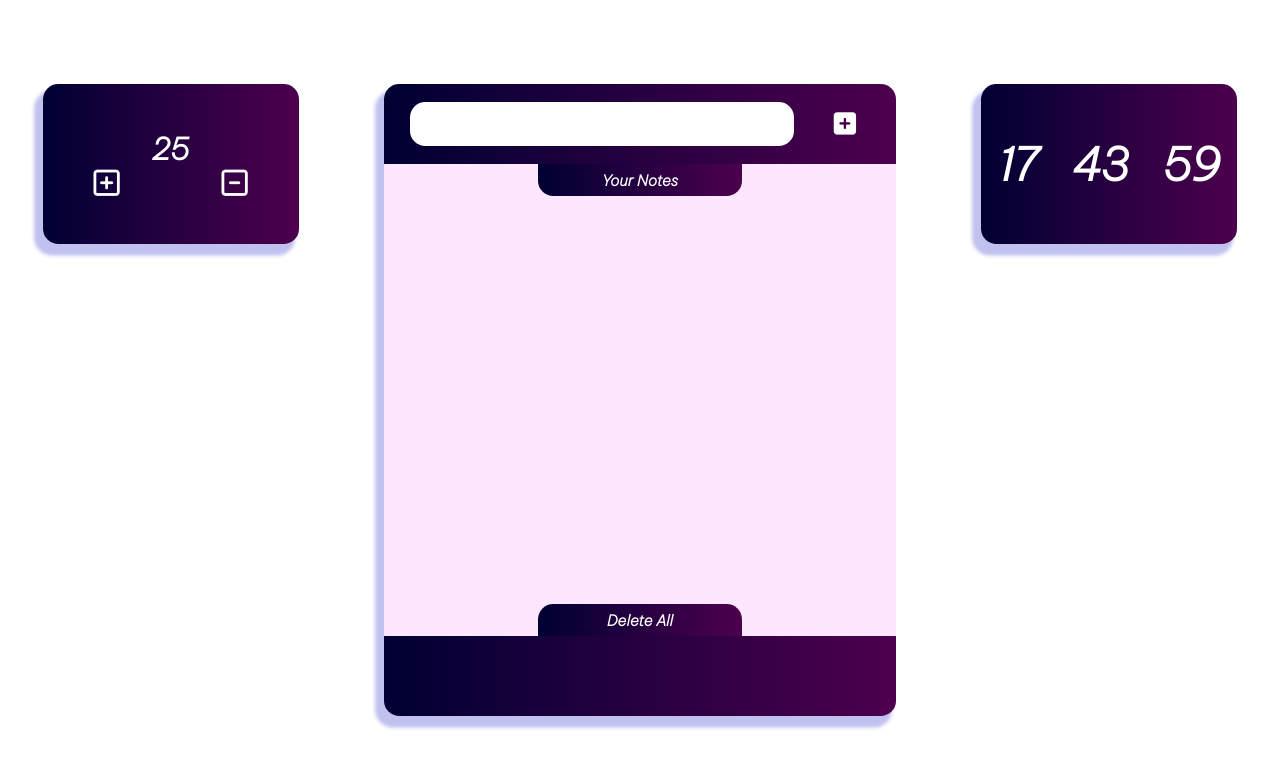
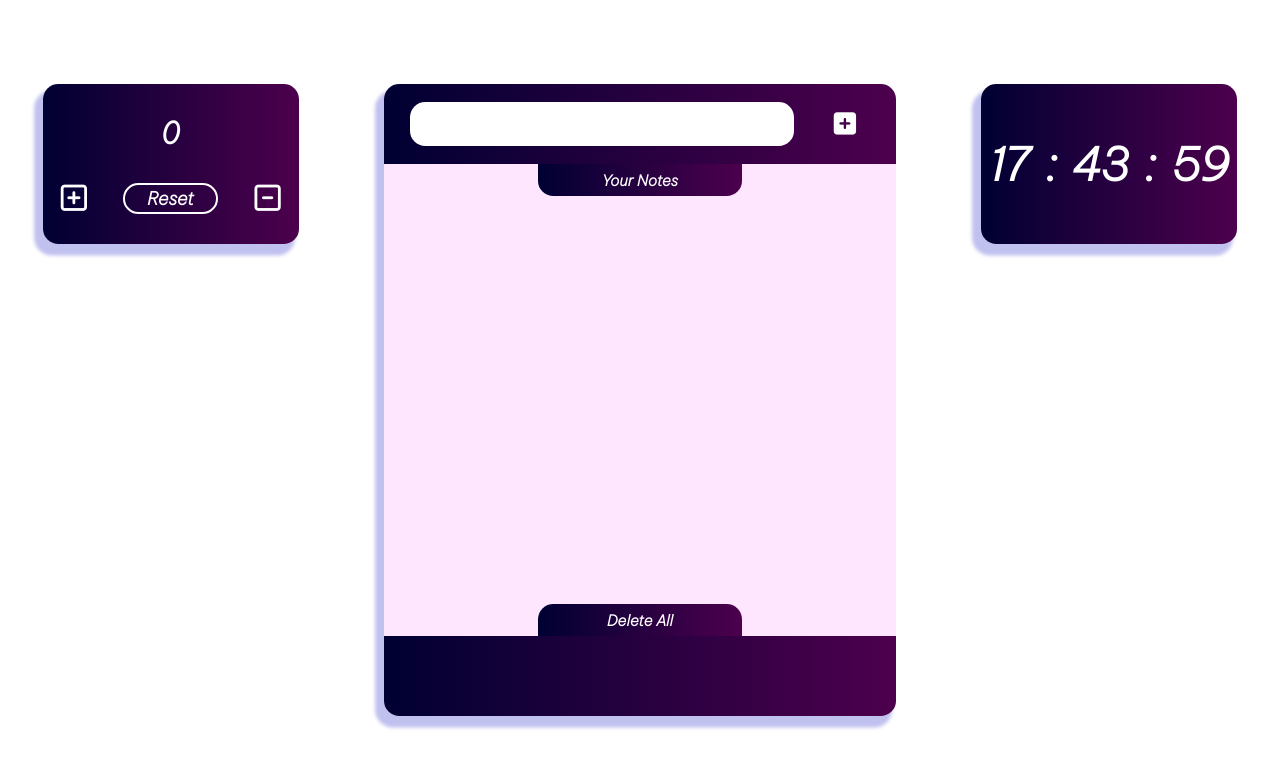
Before and after one commit to dgknfordevelop/What-ToDo, a plain HTML site: page index.html in a window 1280 px wide. Drawn offline with Linux system fonts and the light colour scheme.

Commit message:
updates on Scss and JavaScript

```diff
--- a/index.html
+++ b/index.html
@@ -18,8 +18,11 @@
     <div class="main-container">
 
         <div class="counter-container">
-            <div class="counter-number">25</div>
-            <div class="plus-minus-container"><i class="far fa-plus-square"></i> <i class="far fa-minus-square"></i>
+            <div class="counter-number">0</div>
+            <div class="plus-minus-container">
+                <i class="far fa-plus-square"></i>
+                <div class="reset-button">Reset</div>
+                <i class="far fa-minus-square"></i>
             </div>
         </div>
 
@@ -48,8 +51,8 @@
         </div>
 
         <div class="digital-clock-container">
-            <span class="hours"></span>
-            <span class="minutes"></span>
+            <span class="hours"></span>:
+            <span class="minutes"></span>:
             <span class="seconds"></span>
         </div>
     </div>
--- a/js/counter.js
+++ b/js/counter.js
@@ -1,2 +1,23 @@
 let counterNumber = document.querySelector(".counter-number");
 let plusMinus = document.querySelector(".plus-minus-container");
+let resetButton = document.querySelector(".reset-button");
+
+plusMinus.addEventListener("click", changeNumber);
+resetButton.addEventListener("click", resetNumber);
+
+function changeNumber(plusButton){
+    if(plusButton.target.className == "far fa-plus-square"){
+
+        let IncrementNum = Number(counterNumber.textContent) + 1;
+        counterNumber.textContent = IncrementNum;
+
+    } else if(plusButton.target.className == "far fa-minus-square"){
+
+        let IncrementNum = Number(counterNumber.textContent) - 1;
+        counterNumber.textContent = IncrementNum;
+    }
+}
+
+function resetNumber(){
+    counterNumber.textContent = 0;
+}
--- a/js/digital-clock.js
+++ b/js/digital-clock.js
@@ -1,31 +1,33 @@
+let clockContainer = document.querySelector(".digital-clock-container");
 let hoursBox = document.querySelector(".hours");
 let minutesBox = document.querySelector(".minutes");
 let secondsBox = document.querySelector(".seconds");
 
-function timeSet(){
+function timeSet() {
 
-let digitalDate = new Date();
-let digitalHours = digitalDate.getHours();
-let digitalMinutes = digitalDate.getMinutes();
-let digitalSeconds = digitalDate.getSeconds();
+    let digitalDate = new Date();
+    let digitalHours = digitalDate.getHours();
+    let digitalMinutes = digitalDate.getMinutes();
+    let digitalSeconds = digitalDate.getSeconds();
 
-    if (digitalHours > 0 && digitalHours < 10) {
-        hoursBox.textContent = `0${digitalSeconds}`;
+
+    if (digitalHours >= 0 && digitalHours < 10) {
+        hoursBox.textContent = `0${digitalHours}`;
     } else {
         hoursBox.textContent = digitalHours;
     };
 
-    if (digitalMinutes > 0 && digitalMinutes < 10) {
-        minutesBox.textContent = `0${digitalSeconds}`;
+    if (digitalMinutes >= 0 && digitalMinutes < 10) {
+        minutesBox.textContent = `0${digitalMinutes}`;
     } else {
         minutesBox.textContent = digitalMinutes;
     };
 
-    if (digitalSeconds > 0 && digitalSeconds < 10) {
+    if (digitalSeconds >= 0 && digitalSeconds < 10) {
         secondsBox.textContent = `0${digitalSeconds}`;
     } else {
         secondsBox.textContent = digitalSeconds;
-    }
+    };
 
 }
 
--- a/scss/counter/_counter.scss
+++ b/scss/counter/_counter.scss
@@ -1,4 +1,4 @@
-.counter-container{
+.counter-container {
     display: flex;
     flex-direction: column;
     background-image: $linear-gradient;
@@ -9,15 +9,27 @@
     box-shadow: -0.5vw 0.7vw 0.3vw 0.2vw $box-shadow-color;
     color: white;
 
-    .counter-number{
-        margin-block-start: auto;
+    .counter-number {
+        margin-block: auto;
         margin-inline: auto;
     }
 
-    .plus-minus-container{
+    .plus-minus-container {
         display: flex;
         justify-content: space-around;
         margin-block-end: auto;
-        cursor: pointer;
+
+        * {
+            cursor: pointer;
+            @include transform;
+        }
+
+        .reset-button {
+            font-size: 1.2rem;
+            padding-inline: 1.5rem;
+            border: 2px solid white;
+            border-radius: $radius;
+            line-height: 1.5;
+        }
     }
 }
--- a/scss/mixin/_mixin.scss
+++ b/scss/mixin/_mixin.scss
@@ -109,3 +109,12 @@
         font-size: 0.9rem;
     }
 };
+
+@mixin transform{
+            transition-property: transform;
+            transition-duration: 0.2s;
+
+                &:hover {
+                transform: scale(0.9);
+            }
+};
--- a/scss/toDo.scss
+++ b/scss/toDo.scss
@@ -92,12 +92,7 @@ html {
                         font-size: 1.7rem;
                         text-align: center;
                         cursor: pointer;
-                        transition-property: transform;
-                        transition-duration: 0.2s;
-
-                        &:hover {
-                            transform: scale(0.9);
-                        }
+                        @include transform;
 
                         @media all and (max-width:615px) {
                             font-size: 1.8rem;
```
Also changed, not shown: scss/toDo.css, 1 other file.
